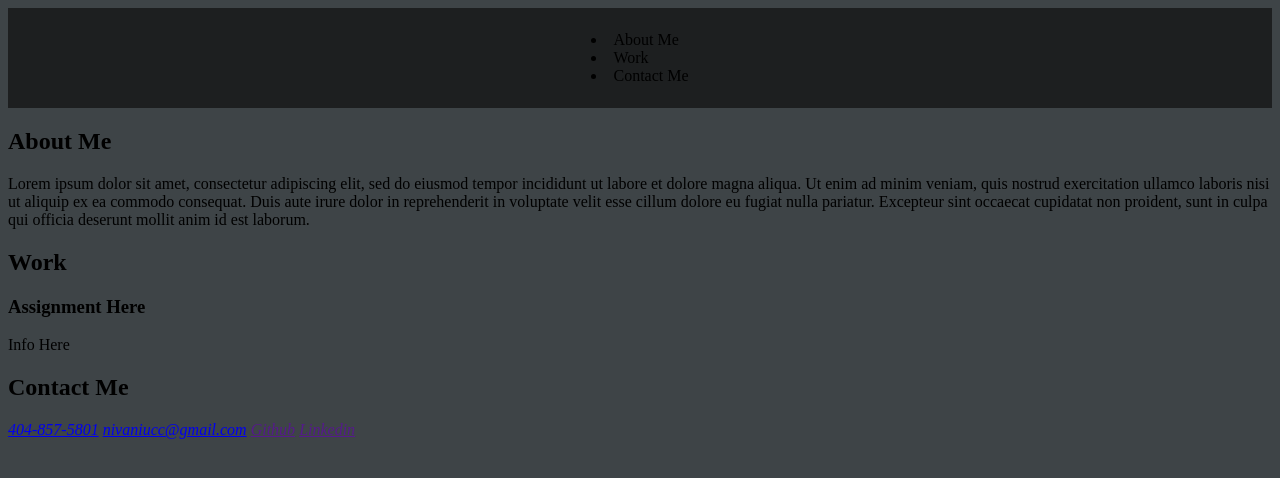
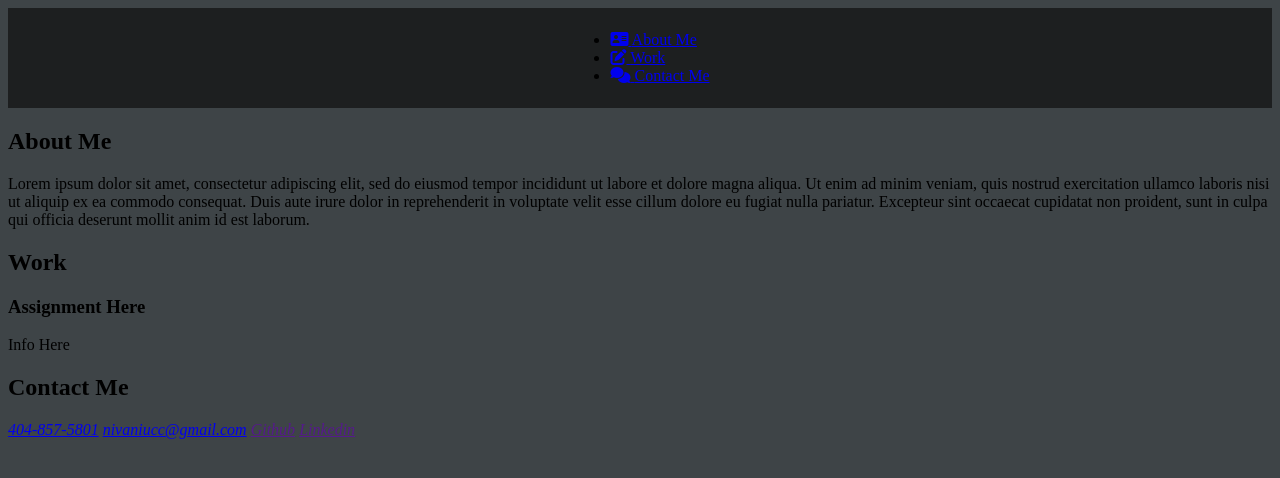
Before and after one commit to nivaniuc/mtvs-pimp-my-folio, a plain HTML site: page index.html in a window 1280 px wide. Drawn offline with Linux system fonts and the light colour scheme.

Commit message:
I was lying when I said I finished HTML....hopefully the styling works with this.

```diff
--- a/index.html
+++ b/index.html
@@ -5,15 +5,36 @@
     <meta http-equiv="X-UA-Compatible" content="IE=edge" />
     <meta name="viewport" content="width=device-width, initial-scale=1.0" />
     <title>Document</title>
-    <link rel="stylesheet" href="style.css" />
+    <script
+    src="https://kit.fontawesome.com/161e8bc53e.js"
+    crossorigin="anonymous"
+  ></script>
+    <link rel="stylesheet" href="style.css"/>
   </head>
   <body>
     <header>
-      <nav>
-        <li href="#about">About Me</li>
-        <li href="#work">Work</li>
-        <li href="#contact">Contact Me</li>
-      </nav>
+        <div class="nav">
+            <ul>
+                <li class= "list">
+                    <a href="#">
+                    <span class="img"><i class="fas fa-address-card"></i></span>
+                    <span class="navtitle">About Me</span>
+                    </a>
+                </li>
+                <li class= "list">
+                    <a href="#">
+                    <span class="img"><i class="fas fa-edit href="#work"></i></span>
+                    <span class="navtitle">Work</span>
+                    </a>
+                </li>
+                <li class= "list">
+                    <a href="#">
+                    <span class="fas fa-comments" href="#contact"></i></span>
+                    <span class="navtitle">Contact Me</span>
+                    </a>
+                </li>
+            </ul>
+        </div>
     </header>
 
     <main>
```
